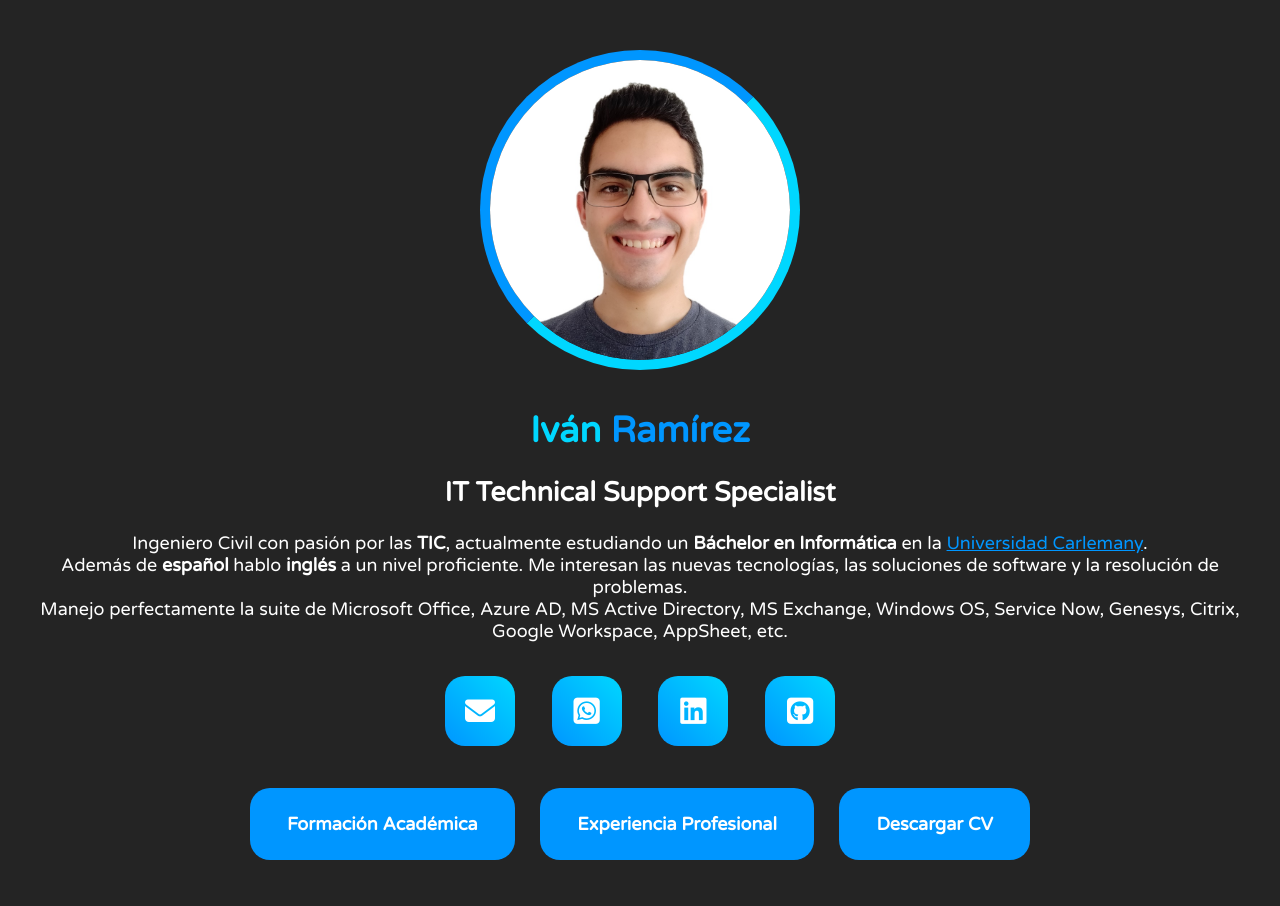
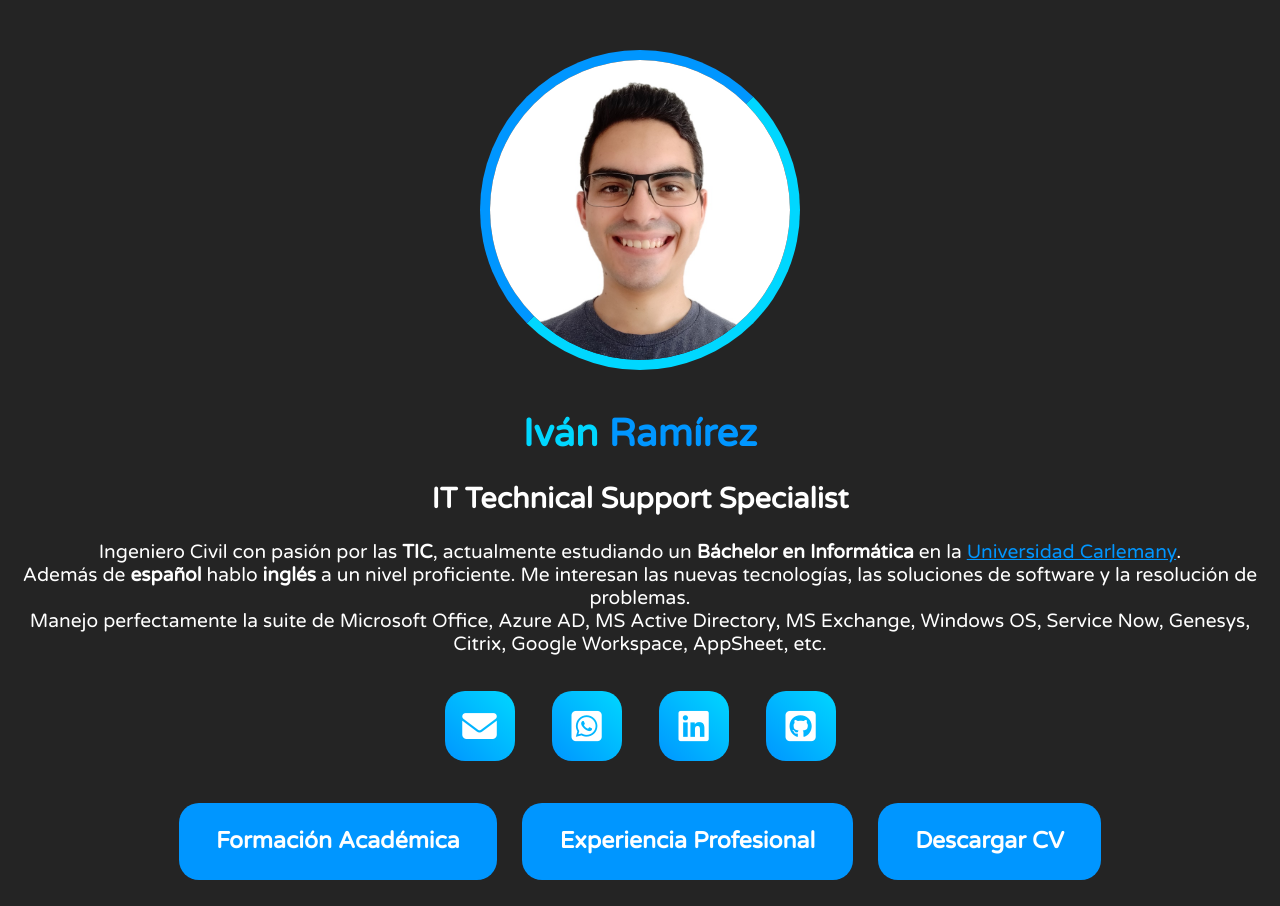
Before and after one commit to IvanR1410/portfolio, a plain HTML site: page index.html in a window 1280 px wide. Drawn offline with Linux system fonts and the light colour scheme.

Commit message:
Add files via upload

```diff
--- a/styles.css
+++ b/styles.css
@@ -3,7 +3,7 @@ body {
     text-align: center;
     color: #ffffff;
     font-family: "Varela Round";
-    font-size: large;
+    font-size: 120%;
     margin: 0 1rem 1rem;
 }
 
@@ -85,7 +85,7 @@ a:active {
   border-radius: 100%;
 }
 .icons i a span{
-  font-size: 30px;
+  font-size: 180%;
   line-height: 70px;
   color: #fff;
   transition: all 0.3s ease-out;
@@ -107,7 +107,7 @@ a:active {
     border-radius: 20px;
     cursor: pointer;
     margin: 10px;
-    font-size: 100%;
+    font-size: 120%;
     transition: 0.8s;
     font-family: "Varela Round"
 }
```
